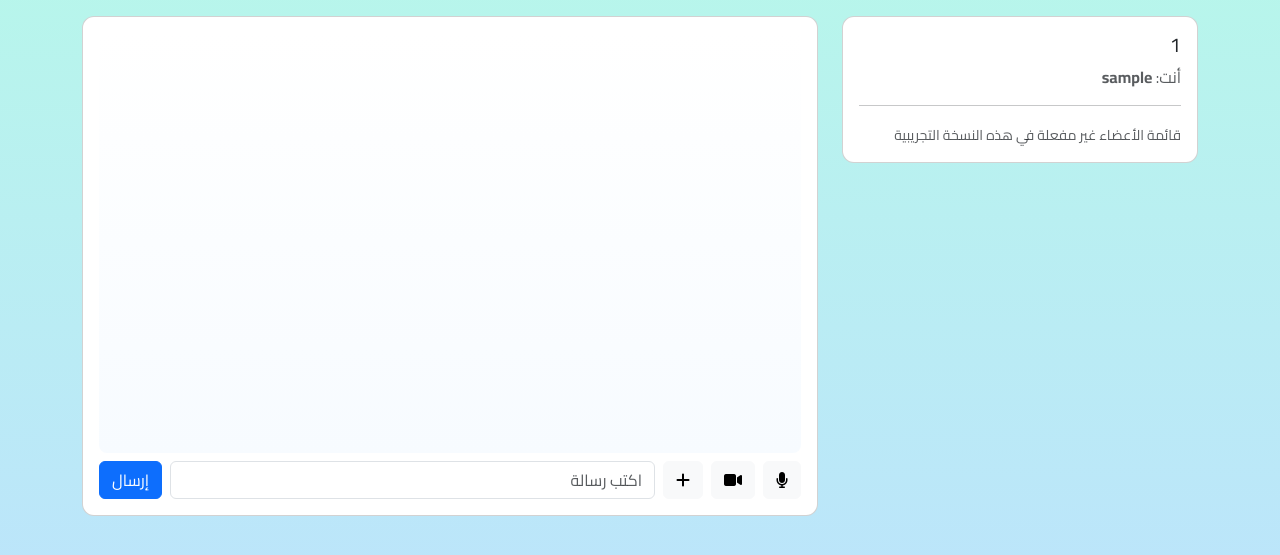
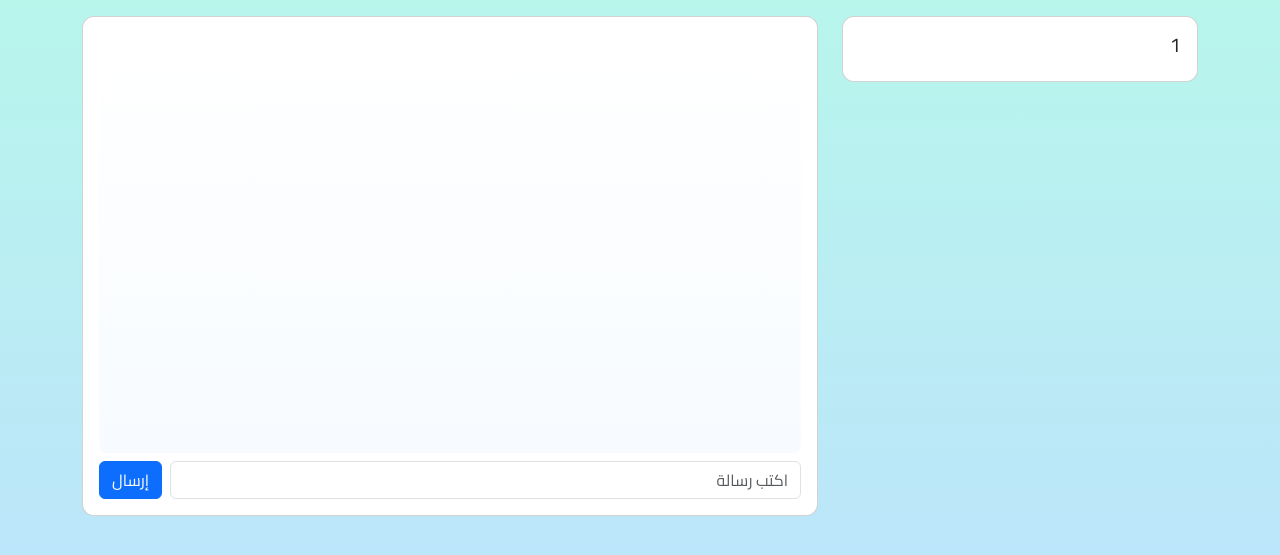
Before and after one commit to Mohammedkaadi/chat_app, a Flask app: page /chat/1 in a window 1280 px wide. Shown: the part 56-611 px from the top of the page. Run offline with Flask 3, Linux system fonts and the light colour scheme; the visitor is signed in with stand-in values (Sample User, id 1); some libraries are stand-ins or nearby versions.

Commit message:
Update chat.html

```diff
--- a/templates/chat.html
+++ b/templates/chat.html
@@ -4,43 +4,53 @@
   <div class="col-md-4">
     <div class="card p-3">
       <h5>{{ room }}</h5>
-      <div class="text-muted">أنت: <strong>{{ user }}</strong></div>
-      <hr>
-      <div id="usersList"><small class="text-muted">قائمة الأعضاء غير مفعلة في هذه النسخة التجريبية</small></div>
+      <div id="usersList"></div>
     </div>
   </div>
   <div class="col-md-8">
     <div class="card p-3">
       <div id="messages" class="messages" style="height:420px;overflow:auto;"></div>
-      <div class="toolbar d-flex gap-2 align-items-center mt-2">
-        <button class="btn btn-light"><i class="fa-solid fa-microphone"></i></button>
-        <button class="btn btn-light"><i class="fa-solid fa-video"></i></button>
-        <button class="btn btn-light"><i class="fa-solid fa-plus"></i></button>
-        <input id="msg" class="form-control" placeholder="اكتب رسالة">
+      <div class="d-flex mt-2">
+        <input id="msg" class="form-control me-2" placeholder="اكتب رسالة">
         <button id="sendBtn" class="btn btn-primary">إرسال</button>
       </div>
     </div>
   </div>
 </div>
 
-<script src="https://cdn.socket.io/4.6.1/socket.io.min.js" crossorigin="anonymous"></script>
+<audio id="msgSound" src="{{ url_for('static', filename='ding.mp3') }}"></audio>
+
+<script src="https://cdn.socket.io/4.6.1/socket.io.min.js"></script>
 <script>
 const socket = io();
 const room = "{{ room }}";
 const user = "{{ user }}";
 const role = "{{ role if role else 'user' }}";
+const soundEnabled = "{{ session.get('sound','on') }}" === "on";
 const messagesDiv = document.getElementById('messages');
+const usersList = document.getElementById('usersList');
+const msgSound = document.getElementById('msgSound');
+
 socket.emit('join', {room: room, user: user, role: role});
 
 socket.on('message', function(data){
   if(data.type === 'notice'){
-      messagesDiv.innerHTML += `<div class="notice">${data.msg}</div>`;
+    messagesDiv.innerHTML += `<div class="text-muted small">${data.msg}</div>`;
   } else if(data.type === 'message'){
     const isMe = data.user === user;
-      const cls = isMe ? 'bubble me' : 'bubble other';
-      messagesDiv.innerHTML += `<div class="${cls}"><div class="meta"><strong>${data.user}</strong> <span class="role">${data.role==='admin'?'👑':''}</span></div><div class="text">${data.msg}</div></div>`;
+    const cls = isMe ? 'text-end text-primary' : 'text-start';
+    messagesDiv.innerHTML += `<div class="${cls}"><strong>${data.user}</strong>: ${data.msg}</div>`;
+    if(!isMe && soundEnabled){ msgSound.play(); }
   }
   messagesDiv.scrollTop = messagesDiv.scrollHeight;
+});
+
+socket.on('user_list', function(users){
+  usersList.innerHTML = '<h6>المتصلون:</h6><ul>';
+  users.forEach(u=>{
+    usersList.innerHTML += `<li>🟢 ${u}</li>`;
+  });
+  usersList.innerHTML += '</ul>';
 });
 
 document.getElementById('sendBtn').addEventListener('click', function(){
@@ -49,15 +59,5 @@
   socket.emit('chat', {room: room, user: user, role: role, msg: msg});
   document.getElementById('msg').value = '';
 });
-
-  // load history
-  fetch('/api/messages/' + encodeURIComponent(room)).then(r=>r.json()).then(list=>{
-    list.forEach(it=>{
-      const isMe = it.user === user;
-      const cls = isMe ? 'bubble me' : 'bubble other';
-      messagesDiv.innerHTML += `<div class="${cls}"><div class="meta"><strong>${it.user}</strong> <span class="role">${it.role==='admin'?'👑':''}</span></div><div class="text">${it.content}</div></div>`;
-    });
-    messagesDiv.scrollTop = messagesDiv.scrollHeight;
-  });
 </script>
 {% endblock %}
```
Lines whose indentation alone changed are shown as unchanged.
